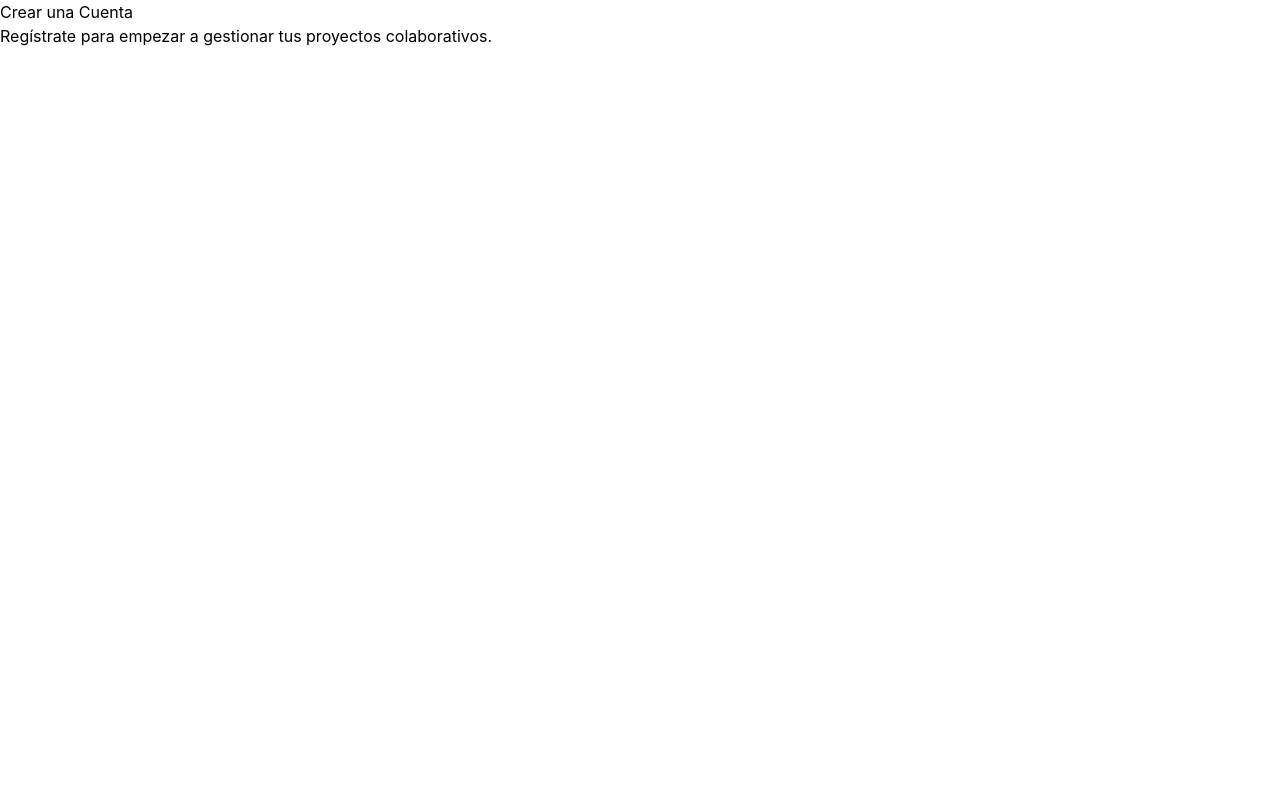
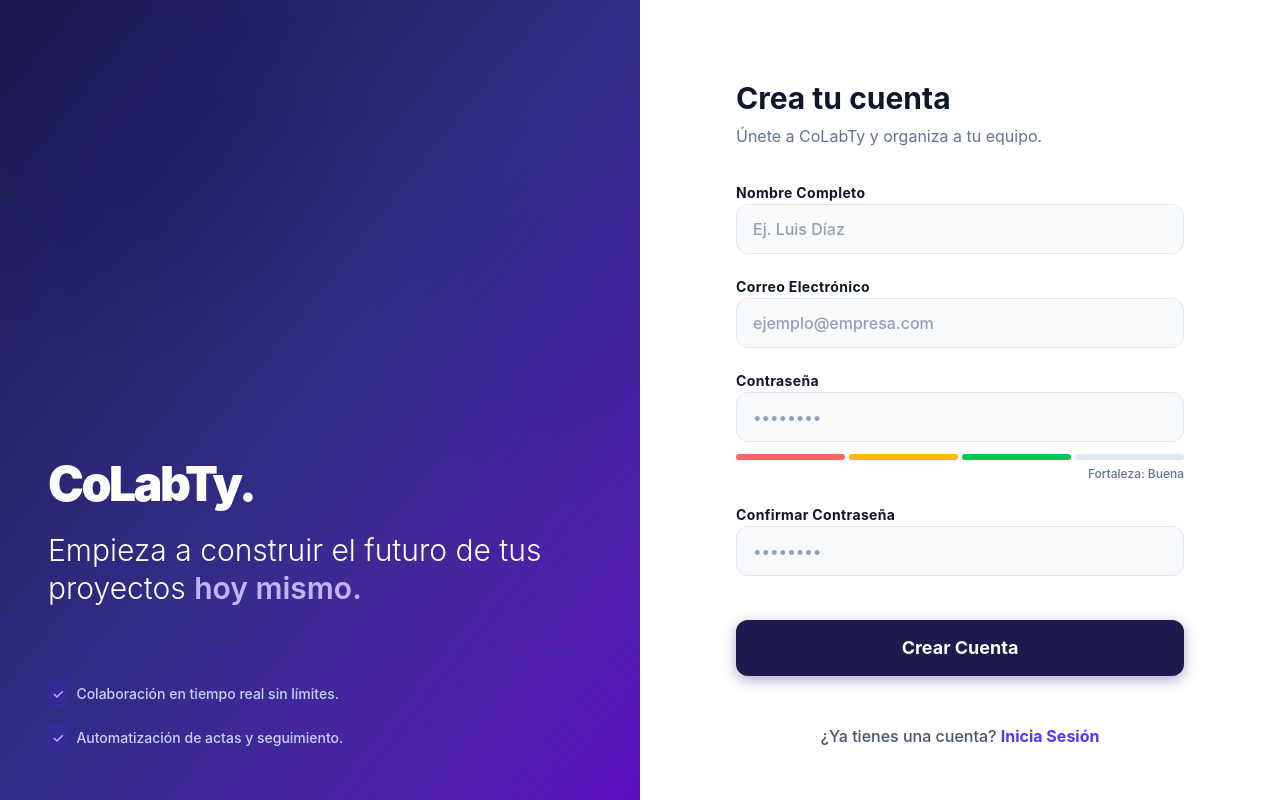
Before and after one commit to LuisAlbertoXicaliDiaz/CoLabTy-, a React app in the folder frontend/: page /register in a window 1280 px wide. Built offline with nearby package versions, Linux system fonts and the light colour scheme; the HTML template or start-up script is replaced by a standard one.

Commit message:
Diseño del Registro

```diff
--- a/frontend/src/pages/Register.jsx
+++ b/frontend/src/pages/Register.jsx
@@ -1,8 +1,131 @@
+import { Link } from 'react-router-dom';
+
 export default function Register() {
   return (
-    <div>
-      <h2>Crear una Cuenta</h2>
-      <p>Regístrate para empezar a gestionar tus proyectos colaborativos.</p>
+    <div className="min-h-screen flex w-full bg-white font-sans">
+
+      {/* Sección Izquierda: Identidad de Marca (Se oculta en celulares) */}
+      <div className="hidden lg:flex w-1/2 bg-gradient-to-br from-indigo-950 via-indigo-900 to-violet-800 p-12 relative overflow-hidden items-end">
+        {/* Círculos decorativos de fondo */}
+        <div className="absolute top-[-10%] left-[-10%] w-96 h-96 bg-indigo-500 rounded-full mix-blend-multiply filter blur-3xl opacity-20 animate-blob"></div>
+        <div className="absolute top-[20%] right-[-10%] w-72 h-72 bg-violet-400 rounded-full mix-blend-multiply filter blur-3xl opacity-20 animate-blob animation-delay-2000"></div>
+
+        <div className="relative z-10 w-full max-w-xl text-white">
+          <h1 className="text-5xl font-black tracking-tighter mb-6">CoLabTy.</h1>
+          <p className="text-3xl font-light leading-tight mb-8">
+            Empieza a construir el futuro de tus proyectos <span className="font-semibold text-violet-300">hoy mismo.</span>
+          </p>
+
+          <div className="flex flex-col gap-4 text-indigo-200 text-sm font-medium mt-12 border-t border-indigo-800/50 pt-6">
+            <p className="flex items-center gap-2">
+              <span className="bg-indigo-800/50 p-1 rounded-md text-violet-300">✓</span>
+              Colaboración en tiempo real sin límites.
+            </p>
+            <p className="flex items-center gap-2">
+              <span className="bg-indigo-800/50 p-1 rounded-md text-violet-300">✓</span>
+              Automatización de actas y seguimiento.
+            </p>
+          </div>
+        </div>
+      </div>
+
+      {/* Sección Derecha: Formulario de Registro */}
+      <div className="w-full lg:w-1/2 flex items-center justify-center p-8 sm:p-12 h-screen overflow-y-auto">
+        <div className="w-full max-w-md space-y-8 my-auto py-8">
+
+          {/* Encabezado Móvil */}
+          <div className="lg:hidden text-center mb-4">
+            <h1 className="text-4xl font-black text-indigo-950 tracking-tighter">CoLabTy.</h1>
+          </div>
+
+          <div>
+            <h2 className="text-3xl font-bold text-slate-900">Crea tu cuenta</h2>
+            <p className="text-slate-500 mt-2">Únete a CoLabTy y organiza a tu equipo.</p>
+          </div>
+
+          <form className="space-y-5">
+            {/* Campo Nombre */}
+            <div className="space-y-2">
+              <label className="text-sm font-bold text-slate-900 tracking-wide" htmlFor="name">
+                Nombre Completo
+              </label>
+              <input
+                type="text"
+                id="name"
+                className="w-full px-4 py-3 bg-slate-50 border border-slate-200 rounded-xl focus:bg-white focus:ring-2 focus:ring-indigo-600 focus:border-transparent outline-none transition-all text-slate-900 placeholder:text-slate-400 font-medium"
+                placeholder="Ej. Luis Díaz"
+              />
+            </div>
+
+            {/* Campo Correo */}
+            <div className="space-y-2">
+              <label className="text-sm font-bold text-slate-900 tracking-wide" htmlFor="email">
+                Correo Electrónico
+              </label>
+              <input
+                type="email"
+                id="email"
+                className="w-full px-4 py-3 bg-slate-50 border border-slate-200 rounded-xl focus:bg-white focus:ring-2 focus:ring-indigo-600 focus:border-transparent outline-none transition-all text-slate-900 placeholder:text-slate-400 font-medium"
+                placeholder="ejemplo@empresa.com"
+              />
+            </div>
+
+            {/* Campo Contraseña */}
+            <div className="space-y-2">
+              <label className="text-sm font-bold text-slate-900 tracking-wide" htmlFor="password">
+                Contraseña
+              </label>
+              <input
+                type="password"
+                id="password"
+                className="w-full px-4 py-3 bg-slate-50 border border-slate-200 rounded-xl focus:bg-white focus:ring-2 focus:ring-indigo-600 focus:border-transparent outline-none transition-all text-slate-900 placeholder:text-slate-400 font-medium"
+                placeholder="••••••••"
+              />
+              {/* Indicador de Fortaleza UI */}
+              <div className="pt-1">
+                <div className="flex gap-1">
+                  <div className="h-1.5 w-1/4 rounded-full bg-red-400"></div>
+                  <div className="h-1.5 w-1/4 rounded-full bg-amber-400"></div>
+                  <div className="h-1.5 w-1/4 rounded-full bg-green-500"></div>
+                  <div className="h-1.5 w-1/4 rounded-full bg-slate-200"></div>
+                </div>
+                <p className="text-xs text-slate-500 mt-1.5 font-medium text-right">Fortaleza: Buena</p>
+              </div>
+            </div>
+
+            {/* Campo Confirmar Contraseña */}
+            <div className="space-y-2">
+              <label className="text-sm font-bold text-slate-900 tracking-wide" htmlFor="confirmPassword">
+                Confirmar Contraseña
+              </label>
+              <input
+                type="password"
+                id="confirmPassword"
+                className="w-full px-4 py-3 bg-slate-50 border border-slate-200 rounded-xl focus:bg-white focus:ring-2 focus:ring-indigo-600 focus:border-transparent outline-none transition-all text-slate-900 placeholder:text-slate-400 font-medium"
+                placeholder="••••••••"
+              />
+            </div>
+
+            {/* Botón Registrarse */}
+            <button
+              type="button"
+              className="w-full bg-indigo-950 hover:bg-indigo-900 text-white font-bold text-lg py-3.5 px-4 rounded-xl transition-all shadow-[0_4px_14px_0_rgba(49,46,129,0.39)] hover:shadow-[0_6px_20px_rgba(49,46,129,0.23)] hover:-translate-y-0.5 active:translate-y-0 mt-6"
+            >
+              Crear Cuenta
+            </button>
+          </form>
+
+          {/* Enlace a Login */}
+          <div className="text-center pt-4 text-slate-600 font-medium pb-4">
+            ¿Ya tienes una cuenta?{' '}
+            <Link to="/login" className="text-indigo-600 font-bold hover:text-indigo-800 transition-colors">
+              Inicia Sesión
+            </Link>
+          </div>
+
+        </div>
+      </div>
+
     </div>
-  )
+  );
 }
```
